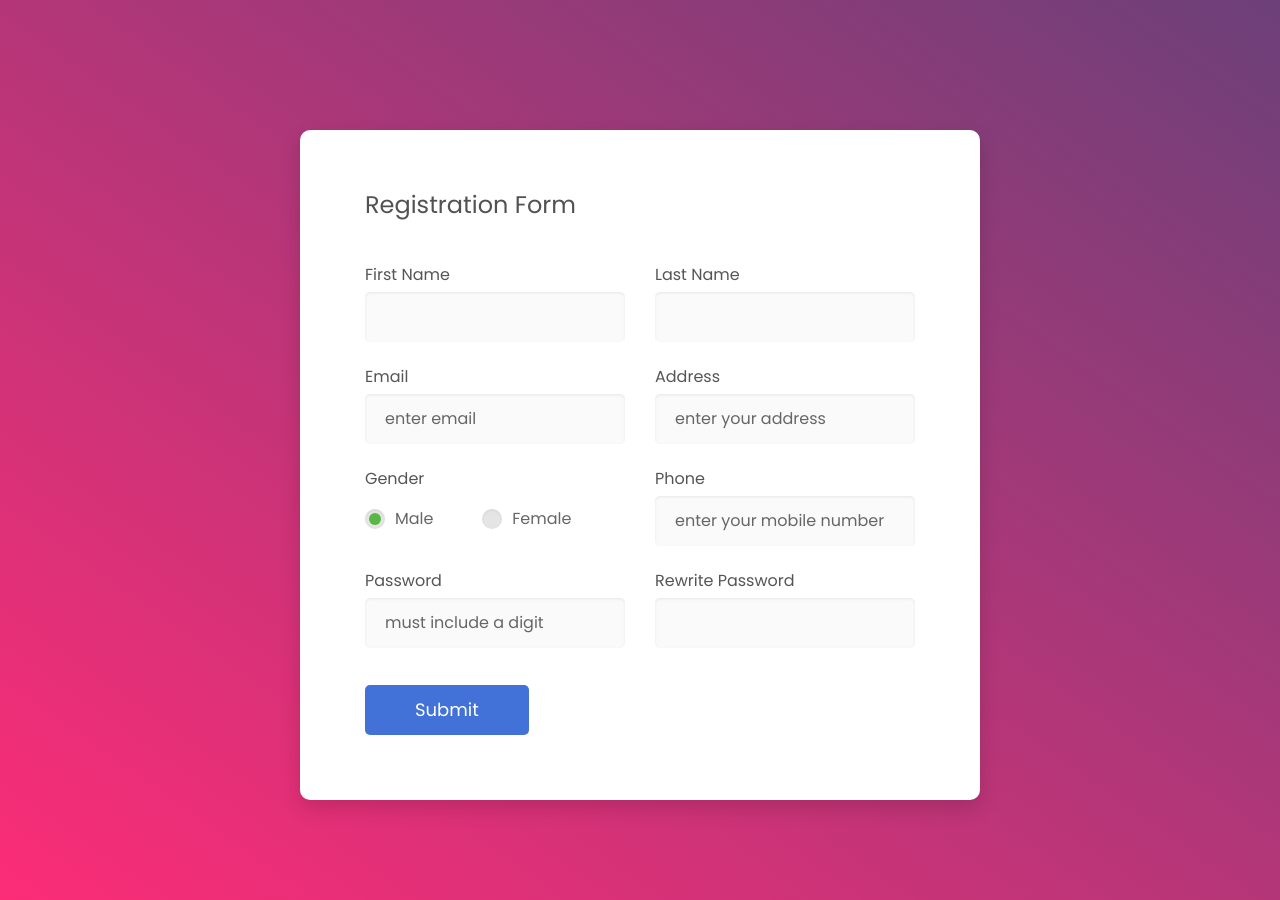
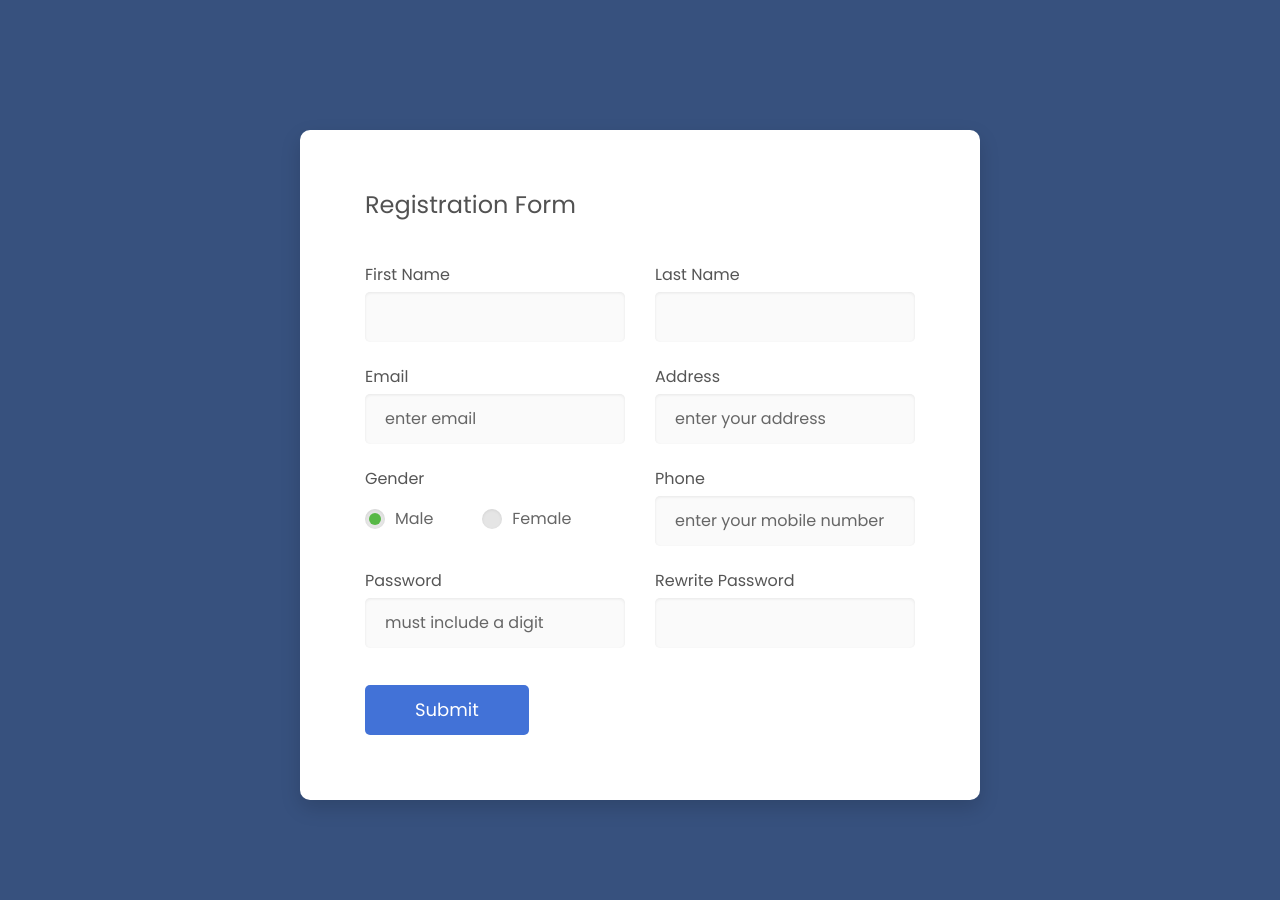
Before and after one commit to Hassannawazish/webapp_main, a Flask app: page /register/register in a window 1280 px wide. Run offline with Flask 2, Linux system fonts and the light colour scheme; some libraries are stand-ins or nearby versions.

Commit message:
updated_background_color_for_registration_page

```diff
--- a/application/static/register/css/main.css
+++ b/application/static/register/css/main.css
@@ -170,7 +170,7 @@ h6 {
 }
 
 .bg-gra-01 {
-  background: -webkit-gradient(linear, left bottom, left top, from(#fbc2eb), to(#a18cd1));
+  background: -webkit-gradient(linear, left bottom, left top, from(#37517e), to(#37517e));
   background: -webkit-linear-gradient(bottom, #fbc2eb 0%, #a18cd1 100%);
   background: -moz-linear-gradient(bottom, #fbc2eb 0%, #a18cd1 100%);
   background: -o-linear-gradient(bottom, #fbc2eb 0%, #a18cd1 100%);
@@ -178,11 +178,11 @@ h6 {
 }
 
 .bg-gra-02 {
-  background: -webkit-gradient(linear, left bottom, right top, from(#fc2c77), to(#6c4079));
-  background: -webkit-linear-gradient(bottom left, #fc2c77 0%, #6c4079 100%);
-  background: -moz-linear-gradient(bottom left, #fc2c77 0%, #6c4079 100%);
-  background: -o-linear-gradient(bottom left, #fc2c77 0%, #6c4079 100%);
-  background: linear-gradient(to top right, #fc2c77 0%, #6c4079 100%);
+  background: -webkit-gradient(linear, left bottom, right top, from(#37517e), to(#37517e));
+  background: -webkit-linear-gradient(bottom left, #37517e 0%, #37517e 100%);
+  background: -moz-linear-gradient(bottom left, #37517e 0%, #37517e 100%);
+  background: -o-linear-gradient(bottom left, #37517e 0%, #37517e 100%);
+  background: linear-gradient(to top right, #37517e 0%, #37517e 100%);
 }
 
 /* ==========================================================================
--- a/database/setup.py
+++ b/database/setup.py
@@ -5,7 +5,7 @@ from sqlalchemy.orm import scoped_session, sessionmaker
 from sqlalchemy.ext.declarative import declarative_base
 
 user = "postgres"
-pwd = "hassan"
+pwd = "myPassword"
 db = "3dprint"
 host = "localhost"
 port = "5432"
```
Also changed, not shown: application/static/assets/css/style.css (line endings or trailing spaces).
